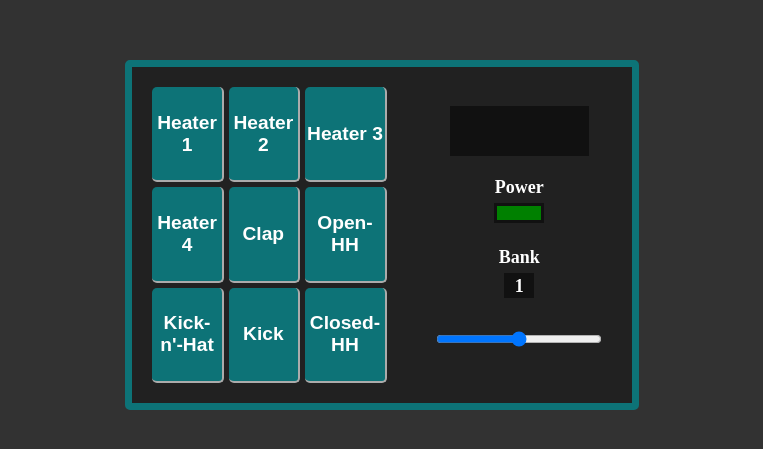
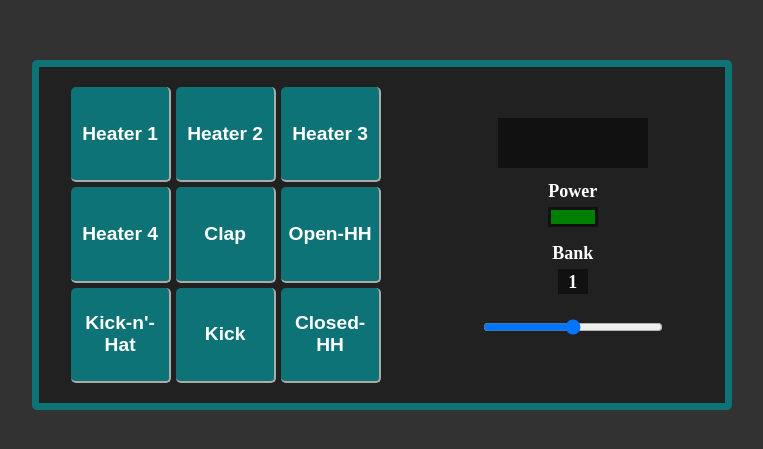
Before and after one commit to heber737/drum-machine, a React (Vite) app: page / in a window 1280 px wide. Shown: the part 165-614 px from the top of the page, without its empty margins (258-1021 px from the left). Built offline with nearby package versions, Linux system fonts and the light colour scheme.

Commit message:
update autoprefixer

```diff
--- a/src/App.css
+++ b/src/App.css
@@ -7,47 +7,45 @@
 
 #main {
   min-width: 100%;
+  height: 100vh;
   min-height: 100vh;
-  display: -webkit-box;
-  display: -ms-flexbox;
-  display: flex;
-  -webkit-box-pack: center;
-  -ms-flex-pack: center;
-  justify-content: center;
+  position: relative;
   -webkit-box-align: center;
-  -ms-flex-align: center;
-  align-items: center;
+      -ms-flex-align: center;
+          align-items: center;
   background-color: #323232;
 }
 
 #drum-machine {
   height: 350px;
-  -webkit-box-flex: 0;
-  -ms-flex: 0 0 700px;
-  flex: 0 0 700px;
+  width: 700px;
+  margin: 0;
+  position: absolute;
+  top: 50%;
+  left: 50%;
+  -ms-transform: translate(-50%, -50%);
+  -webkit-transform: translate(-50%, -50%);
+          transform: translate(-50%, -50%);
   background-color: #212121;
   border-radius: 5px;
   border: 7px solid #0d7377;
   display: -webkit-box;
   display: -ms-flexbox;
   display: flex;
-}
-
-#drum-set-wrapper {
-  height: 100%;
-  width: 55%;
-  padding: 20px;
+  -ms-flex-pack:distribute;
+      justify-content:space-around;
+  padding: 20px 0;
 }
 
 #drum-set {
   height: 100%;
-  width: 100%;
+  width: 65%;
   display: -ms-grid;
   display: grid;
-  -ms-grid-columns: auto 5px auto 5px auto;
-  grid-template-columns: auto auto auto;
-  -ms-grid-rows: auto 5px auto 5px auto;
-  grid-template-rows: auto auto auto;
+  -ms-grid-columns: 1fr 5px 1fr 5px 1fr;
+  grid-template-columns: 1fr 1fr 1fr;
+  -ms-grid-rows: 1fr 5px 1fr 5px 1fr;
+  grid-template-rows: 1fr 1fr 1fr;
   gap: 5px;
 }
 
@@ -103,6 +101,7 @@
 .drum-pad,
 .drum-pad:active {
   width: 100%;
+  min-width: 100px;
   height: 100%;
   border-radius: 5px;
   background-color: #0d7377;
@@ -119,7 +118,7 @@
 
 #controllers {
   height: 100%;
-  width: 45%;
+  width: 35%;
   padding: 20px;
   display: -webkit-box;
   display: -ms-flexbox;
```
